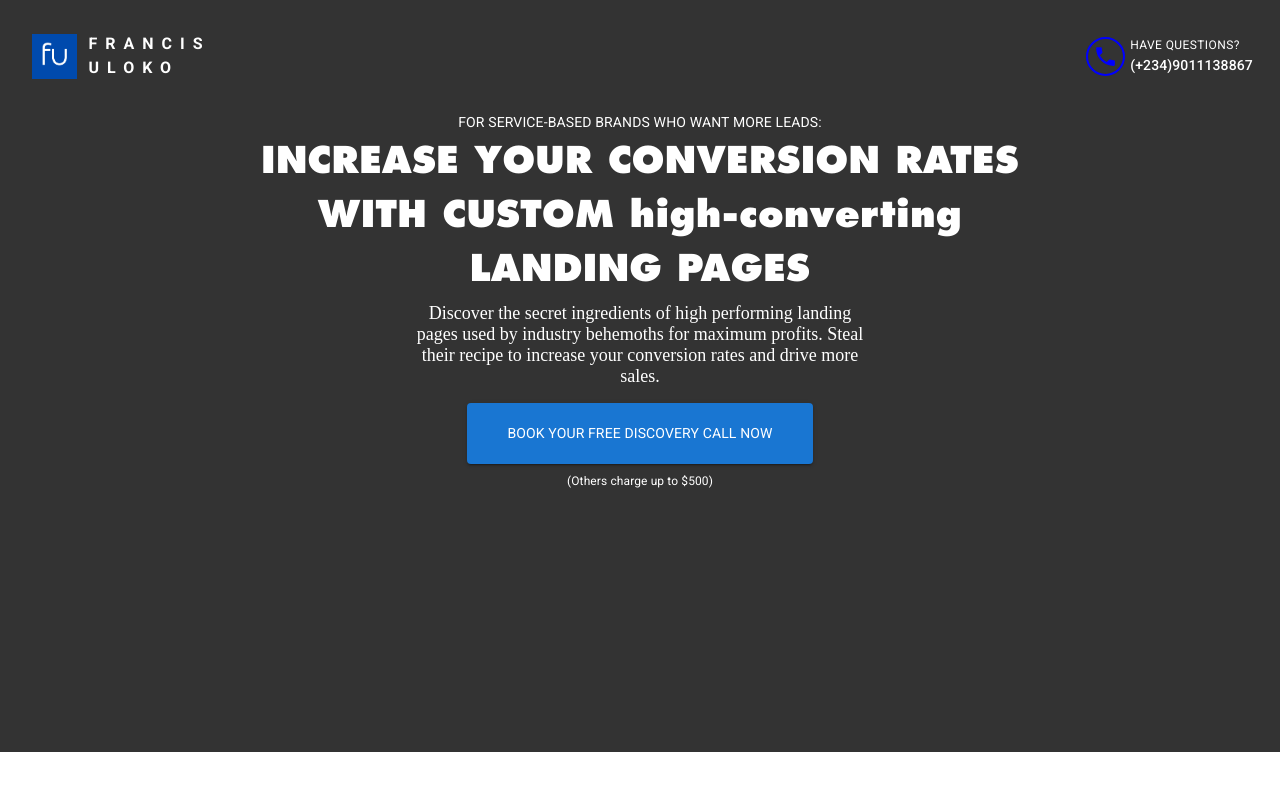
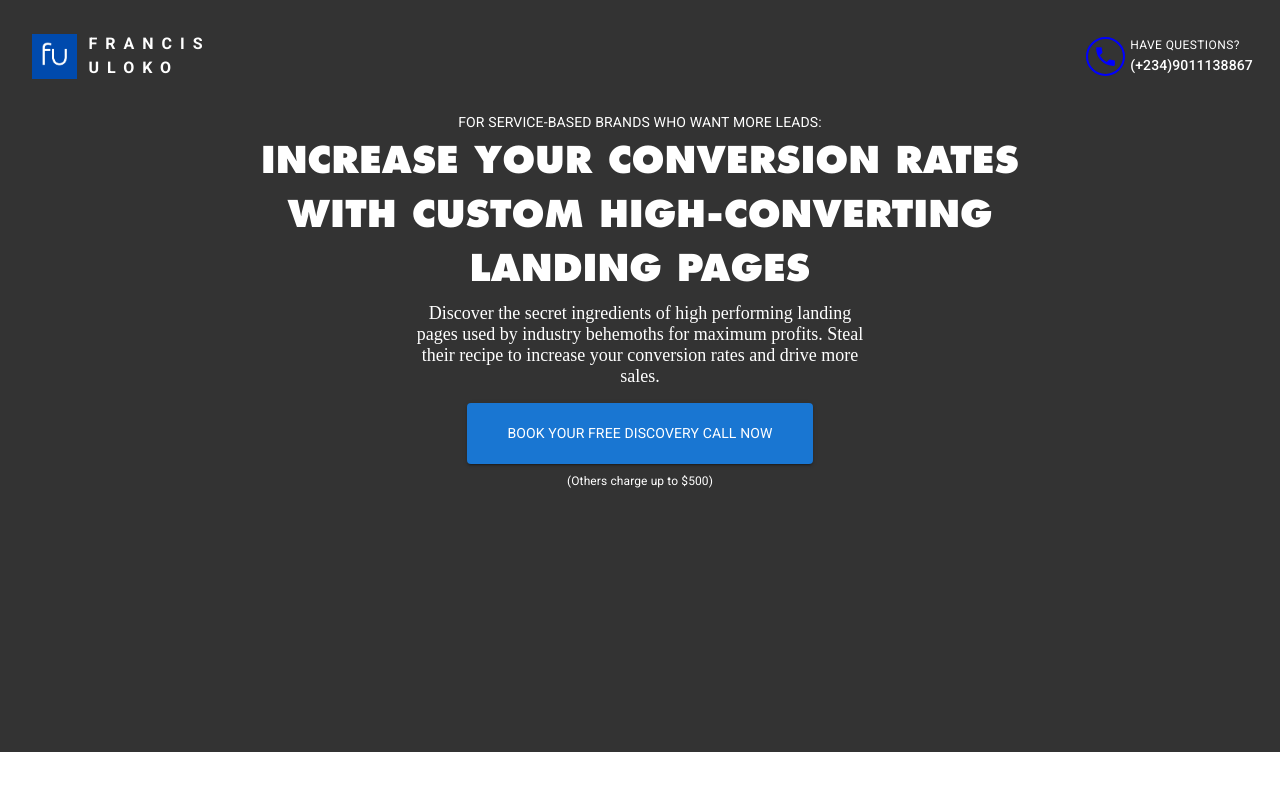
Before and after one commit to francisuloko/landing-page, a React (Create React App) app: page / in a window 1280 px wide. Shown: the top 800 px of the page. Built offline with nearby package versions, Linux system fonts and the light colour scheme.

Commit message:
Modify headline

```diff
--- a/src/components/Hero.js
+++ b/src/components/Hero.js
@@ -47,14 +47,14 @@ export default function Hero() {
               fontSize: {
                 lg: 36,
                 sm: 28,
-                xs: 24,
+                xs: 21,
               },
               width: {
                 lg: "90%",
               },
             }}
           >
-            INCREASE YOUR CONVERSION RATES WITH CUSTOM high-converting LANDING
+            INCREASE YOUR CONVERSION RATES WITH CUSTOM HIGH-CONVERTING LANDING
             PAGES
           </Typography>
           <Typography
```
